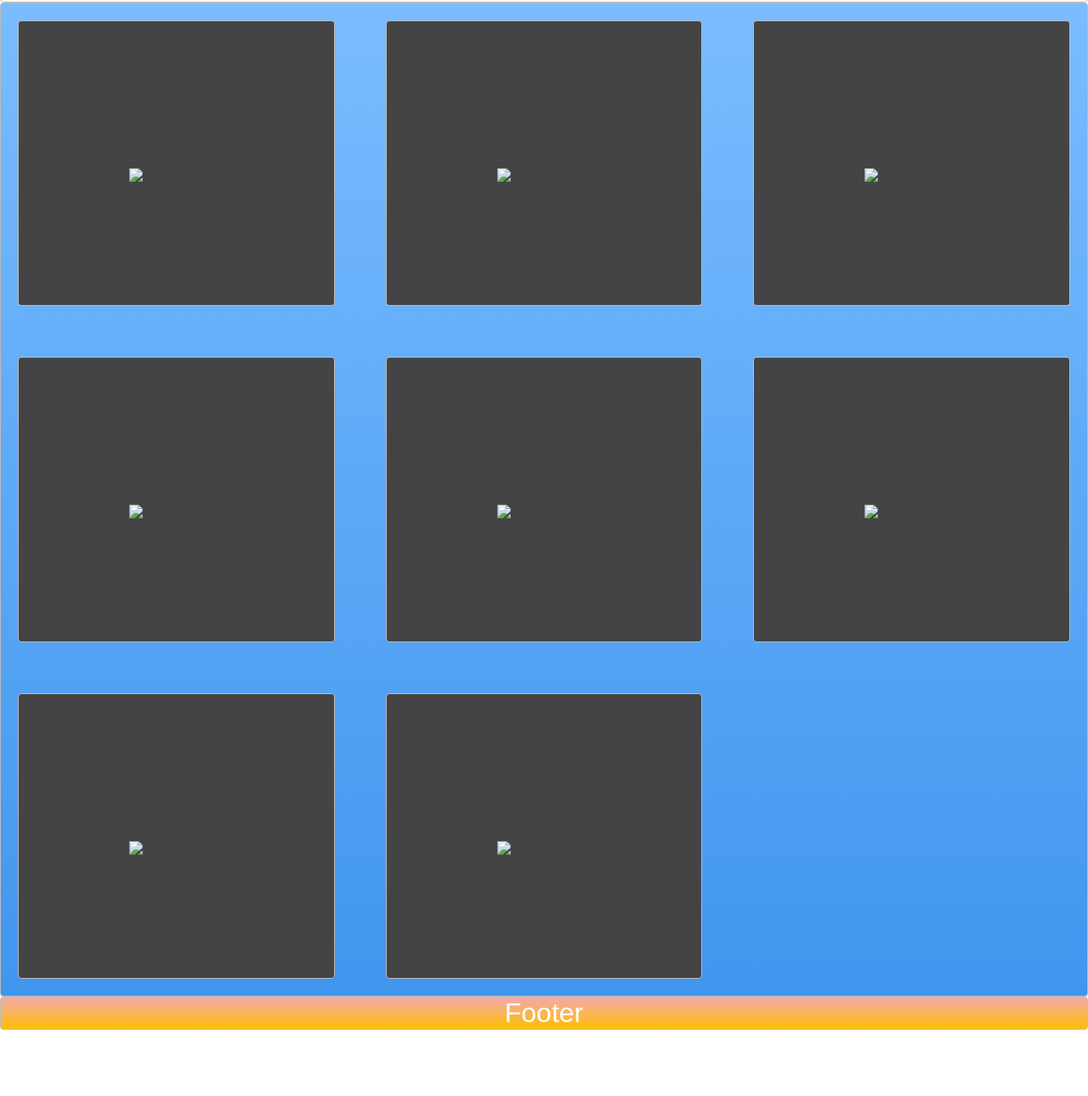
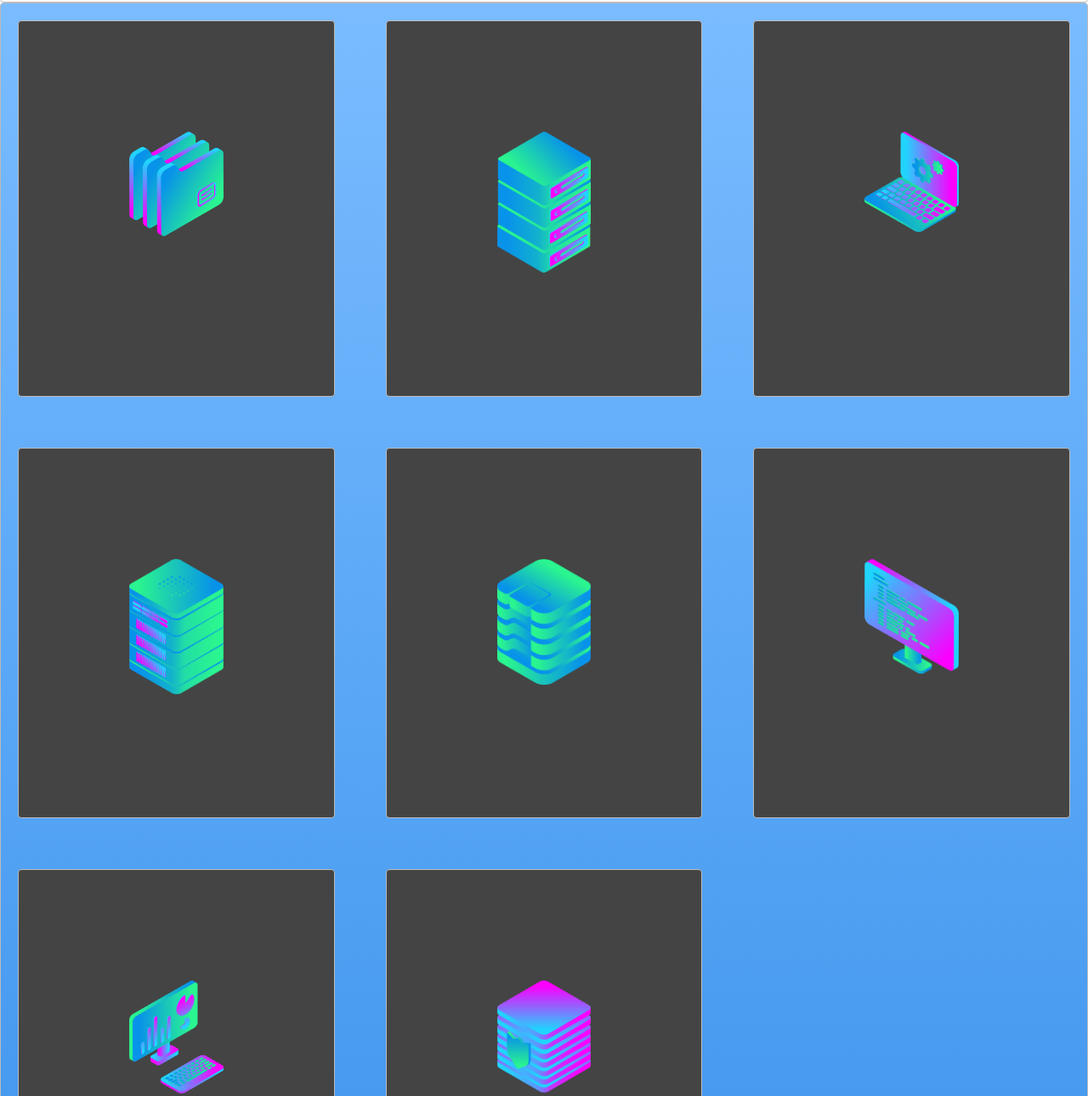
Before and after one commit to Shiv9856/newsite, a plain HTML site: page index.html in a window 1280 px wide. Shown: the part 399-1689 px from the top of the page at 85% size. Before the commit the page ends 1611 px from the top, so only its background shows below. Drawn offline with Linux system fonts and the light colour scheme.

Commit message:
Update index.html

```diff
--- a/index.html
+++ b/index.html
@@ -14,16 +14,16 @@
         <li class="push"><a href="">Contacts</a></li>
       </ul>
     </nav>
-    <div class="container zone"><img class="cover" src="undraw.png"></div>
+    <div class="container zone"><img class="cover" src="./undraw.png"></div>
     <div class="zone blue grid-wrapper">
-      <div class="box zone"><img src="./img/files_2.png"></div>
-      <div class="box zone"><img src="./img/server_2_2.png"></div>
-      <div class="box zone"><img src="./img/monitor_settings_2.png"></div>
-      <div class="box zone"><img src="./img/server_3.png"></div>
-      <div class="box zone"><img src="./img/data_storage_2_2.png"></div>
-      <div class="box zone"><img src="./img/monitor_coding_2.png"></div>
-      <div class="box zone"><img src="./img/desktop_analytics_2.png"></div>
-      <div class="box zone"><img src="./img/server_safe_2.png"></div>
+      <div class="box zone"><img src="./files_2.png"></div>
+      <div class="box zone"><img src="./server_2_2.png"></div>
+      <div class="box zone"><img src="./monitor_settings_2.png"></div>
+      <div class="box zone"><img src="./server_3.png"></div>
+      <div class="box zone"><img src="./data_storage_2_2.png"></div>
+      <div class="box zone"><img src="./monitor_coding_2.png"></div>
+      <div class="box zone"><img src="./desktop_analytics_2.png"></div>
+      <div class="box zone"><img src="./server_safe_2.png"></div>
     </div>
     <footer class="zone yellow">Footer</footer>
   </div>
```
